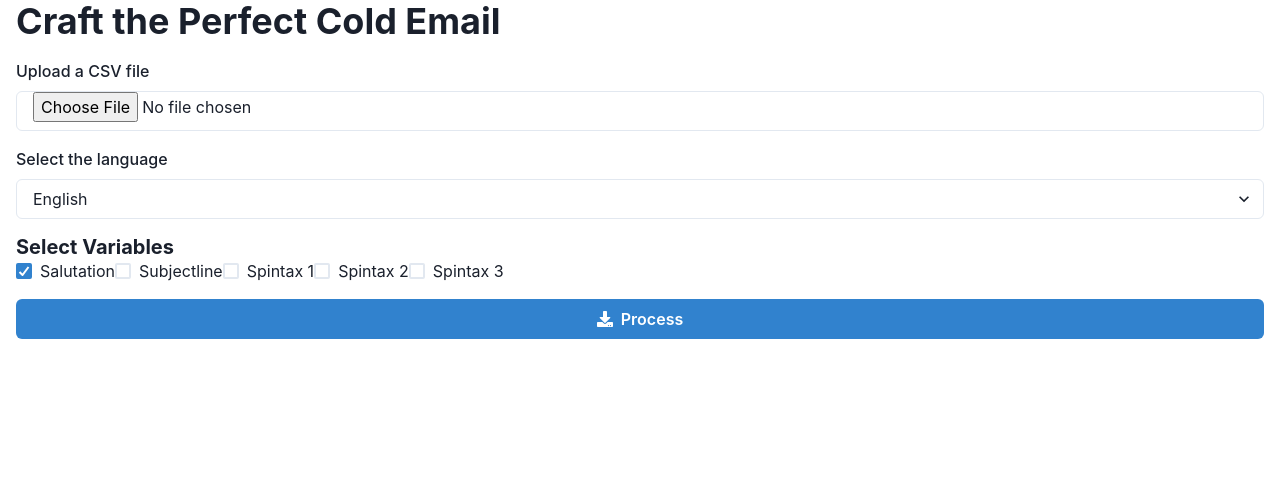
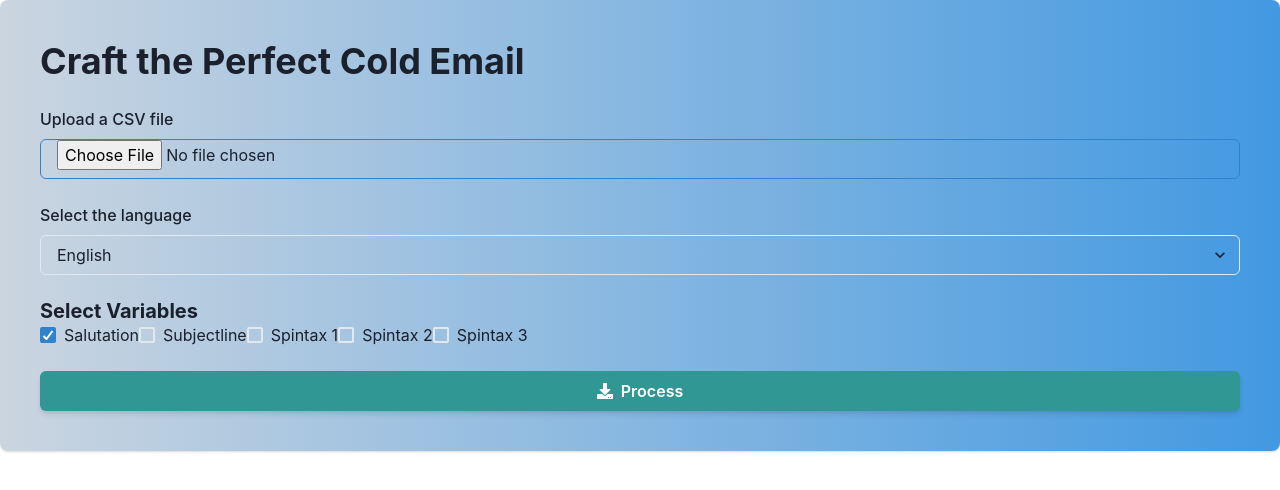
Before and after one commit to GPT-Engineer-App/craft-the-perfect-email-app, a React (Vite) app: page / in a window 1280 px wide. Shown: the top 490 px of the page. Built offline with nearby package versions, Linux system fonts and the light colour scheme.

Commit message:
Updated the design of the Index page by adding a gradient background, enhancing the color scheme, and introducing subtle shadows to input fields and buttons for a more modern and sleek appearance. Adjusted spacing and alignment for a cleaner layout.
Prompt: make the design more sleek, be creative

```diff
--- a/src/pages/Index.jsx
+++ b/src/pages/Index.jsx
@@ -33,12 +33,12 @@ const Index = () => {
   };
 
   return (
-    <Container maxW="container.xl">
-      <VStack spacing={4} align="stretch">
+    <Container maxW="container.xl" bgGradient="linear(to-r, gray.300, blue.400)" p={10} borderRadius="lg" boxShadow="base">
+      <VStack spacing={6} align="stretch">
         <Heading>Craft the Perfect Cold Email</Heading>
         <FormControl>
           <FormLabel>Upload a CSV file</FormLabel>
-          <Input type="file" accept=".csv" onChange={handleFileChange} />
+          <Input type="file" accept=".csv" onChange={handleFileChange} borderColor="blue.500" _hover={{ borderColor: "blue.600" }} />
         </FormControl>
         <FormControl>
           <FormLabel>Select the language</FormLabel>
@@ -66,7 +66,7 @@ const Index = () => {
             Spintax 3
           </Checkbox>
         </Box>
-        <Button leftIcon={<FaDownload />} colorScheme="blue" onClick={handleSubmit}>
+        <Button leftIcon={<FaDownload />} colorScheme="teal" onClick={handleSubmit} boxShadow="md" _hover={{ boxShadow: "lg" }}>
           Process
         </Button>
       </VStack>
```
